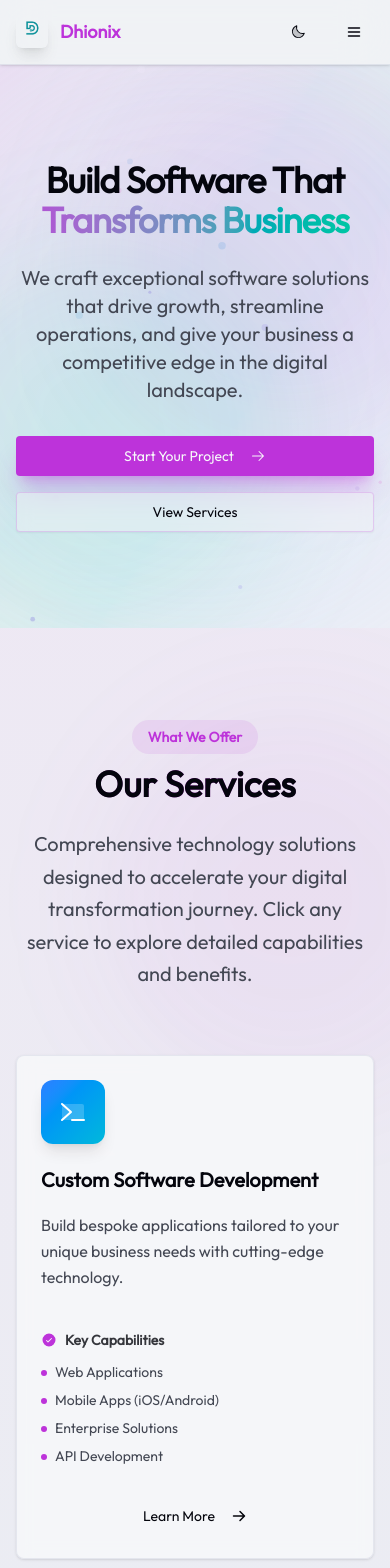
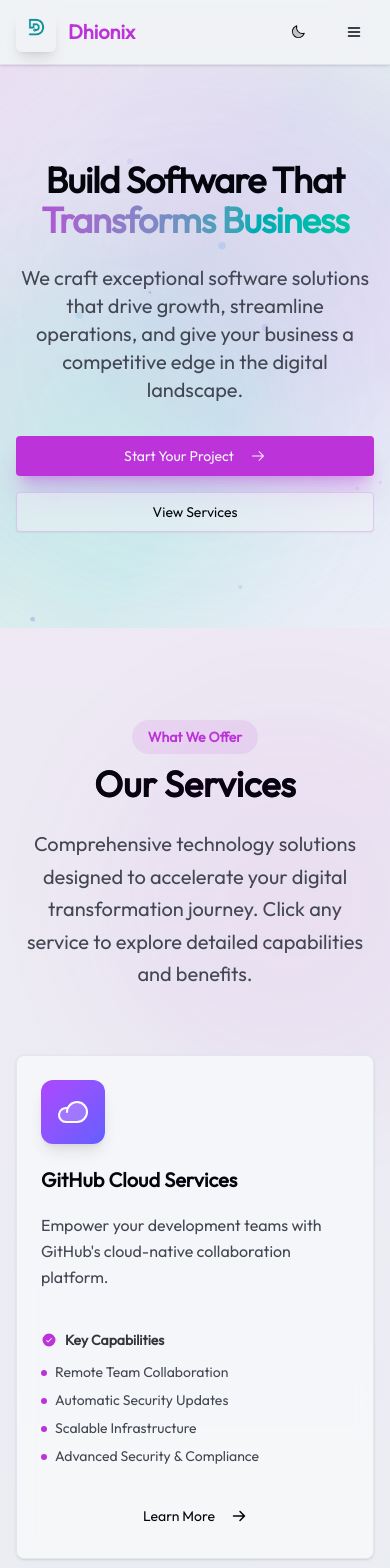
Before and after one commit to tech-roll/project-k, a React (Vite) app: page / in a window 390 px wide. Shown: the top 1568 px of the page. Built offline with nearby package versions, Linux system fonts and the light colour scheme.

Commit message:
Refactor services list and improve layout in ServicesView and App components

```diff
--- a/src/App.tsx
+++ b/src/App.tsx
@@ -159,17 +159,6 @@
 
   const services = [
     {
-      icon: Terminal,
-      title: "Custom Software Development",
-      shortDescription: "Build bespoke applications tailored to your unique business needs with cutting-edge technology.",
-      description: "Transform your vision into reality with custom-built software solutions designed specifically for your business challenges. Our expert developers leverage modern frameworks and best practices to create scalable, maintainable applications.",
-      features: ["Web Applications", "Mobile Apps (iOS/Android)", "Enterprise Solutions", "API Development", "Progressive Web Apps", "Cross-Platform Solutions"],
-      benefits: "Accelerated time-to-market with scalable, maintainable code architecture that grows with your business.",
-      scenarios: "E-commerce platforms, SaaS applications, mobile-first solutions, internal business tools",
-      techStack: ["React/Next.js", "Node.js", "Python/Django", "React Native", ".NET Core", "Microservices"],
-      color: "from-blue-500 to-cyan-500"
-    },
-    {
       icon: Cloud,
       title: "GitHub Cloud Services",
       shortDescription: "Empower your development teams with GitHub's cloud-native collaboration platform.",
@@ -245,17 +234,6 @@
       scenarios: "Legacy application modernization, data center consolidation, microservices transformation, hybrid cloud strategy",
       techStack: ["Kubernetes", "Docker", "Terraform", "AWS/Azure/GCP", "Service Mesh", "Cloud Native Tools"],
       color: "from-orange-500 to-red-500"
-    },
-    {
-      icon: Rocket,
-      title: "Digital Transformation",
-      shortDescription: "Drive business growth through strategic technology innovation and automation.",
-      description: "Strategic technology consulting to modernize your business processes, automate workflows, and leverage data analytics to drive growth and competitive advantage in the digital age.",
-      features: ["Process Automation", "Data Analytics & BI", "System Integration", "Technology Strategy", "AI/ML Implementation", "Change Management"],
-      benefits: "Streamlined operations with data-driven insights, automated workflows, reduced manual effort, and measurable ROI.",
-      scenarios: "Business process reengineering, digital-first initiatives, competitive advantage through technology, industry 4.0",
-      techStack: ["Power BI", "RPA Tools", "AI/ML Platforms", "Integration Platforms", "Analytics Tools", "Low-Code Platforms"],
-      color: "from-pink-500 to-rose-500"
     }
   ]
 
@@ -280,11 +258,11 @@
         <div className="max-w-7xl mx-auto px-4 sm:px-6 lg:px-8">
           <div className="flex justify-between items-center h-16">
             {/* Logo + Company Name */}
-            <div className="flex items-center gap-3 whitespace-nowrap">
-              <div className="h-8 w-8 sm:h-10 sm:w-10 flex items-center justify-center">
+            <div className="flex items-center gap-3">
+              <div className="h-10 w-10 flex items-center justify-center flex-shrink-0">
                 <img src={logo} alt="Dhionix Logo" className="h-full w-full rounded-lg object-cover shadow-lg" />
               </div>
-              <h1 className="text-lg sm:text-xl font-bold text-primary select-none">Dhionix</h1>
+              <h1 className="text-xl font-bold text-primary select-none leading-none">Dhionix</h1>
             </div>
 
             {/* Right side - All menu options */}
@@ -996,11 +974,11 @@
           <div className="grid md:grid-cols-12 gap-8 lg:gap-12">
             {/* Company Info - Spans 5 columns */}
             <div className="md:col-span-12 lg:col-span-5">
-              <div className="flex items-center gap-3 whitespace-nowrap mb-6" style={{ minHeight: '2rem' }}>
-                <div className="h-10 w-10 flex items-center justify-center">
+              <div className="flex items-center gap-3 mb-6">
+                <div className="h-10 w-10 flex items-center justify-center flex-shrink-0">
                   <img src={logo} alt="Dhionix Logo" className="h-full w-full rounded-lg object-cover shadow-lg" />
                 </div>
-                <h3 className="text-2xl font-bold text-background select-none">Dhionix IT Solutions</h3>
+                <h3 className="text-2xl font-bold text-background select-none leading-none">Dhionix IT Solutions</h3>
               </div>
               <p className="text-background/80 mb-6 text-lg leading-relaxed max-w-md">
                 Building exceptional software solutions that drive business growth and innovation.
--- a/src/components/ServicesView.tsx
+++ b/src/components/ServicesView.tsx
@@ -26,19 +26,6 @@
 export function ServicesView({ onBack }: ServicesViewProps) {
   const { theme, toggleTheme } = useTheme()
   const devopsServices = [
-    {
-      icon: Terminal,
-      title: "Custom Software Development",
-      description: "End-to-end software development services tailored to your business needs.",
-      features: [
-        "Full-stack web applications",
-        "Mobile app development (iOS & Android)",
-        "Progressive Web Apps (PWA)",
-        "API design and development",
-        "Legacy system modernization",
-        "Microservices architecture"
-      ]
-    },
     {
       icon: CloudArrowUp,
       title: "Cloud Infrastructure & Migration",
@@ -181,18 +168,6 @@
       useCases: ["Auto DevOps", "Pipeline as code", "Security testing"]
     },
     {
-      name: "CircleCI",
-      category: "CI/CD Automation",
-      description: "Cloud-native CI/CD platform for modern software teams",
-      useCases: ["Fast builds", "Parallel testing", "Docker layer caching"]
-    },
-    {
-      name: "Travis CI",
-      category: "CI/CD Automation",
-      description: "Continuous integration service for open source and private projects",
-      useCases: ["GitHub integration", "Multi-language support", "Build matrix"]
-    },
-    {
       name: "Azure Pipelines",
       category: "CI/CD Automation",
       description: "Cloud-based CI/CD service from Microsoft",
@@ -245,12 +220,6 @@
       category: "Infrastructure as Code",
       description: "AWS-native infrastructure provisioning service",
       useCases: ["AWS resources", "Stack management", "Template-based deployment"]
-    },
-    {
-      name: "Pulumi",
-      category: "Infrastructure as Code",
-      description: "Modern infrastructure as code using familiar programming languages",
-      useCases: ["Multi-cloud deployment", "Programmatic infrastructure", "Cloud automation"]
     }
   ]
 
@@ -643,28 +612,23 @@
         </div>
       </section>
 
-      <section className="py-16 sm:py-24 bg-gradient-to-br from-primary/5 via-background to-accent/10">
-        <div className="max-w-4xl mx-auto px-4 sm:px-6 lg:px-8 text-center">
-          <h2 className="text-3xl sm:text-4xl font-bold text-foreground mb-6">
+      <section className="py-12 bg-gradient-to-br from-primary/5 via-background to-accent/10">
+        <div className="max-w-3xl mx-auto px-4 sm:px-6 lg:px-8 text-center">
+          <h2 className="text-2xl sm:text-3xl font-bold text-foreground mb-4">
             Ready to Transform Your DevOps?
           </h2>
-          <p className="text-xl text-muted-foreground mb-8">
-            Let's discuss how we can help modernize your development and deployment processes
+          <p className="text-lg text-muted-foreground mb-6">
+            Let's discuss how we can help modernize your development processes
           </p>
-          <div className="flex flex-col sm:flex-row gap-4 justify-center">
-            <Button size="lg" onClick={onBack}>
-              Get Started
-            </Button>
-            <Button size="lg" variant="outline" onClick={onBack}>
-              Contact Us
-            </Button>
-          </div>
+          <Button size="lg" onClick={onBack}>
+            Get Started
+          </Button>
         </div>
       </section>
 
-      <footer className="bg-foreground text-background py-8">
+      <footer className="bg-foreground text-background py-6">
         <div className="max-w-7xl mx-auto px-4 sm:px-6 lg:px-8 text-center">
-          <p className="text-background/80">© 2024 Dhionix IT Solutions. All rights reserved.</p>
+          <p className="text-background/80 text-sm">© 2024 Dhionix IT Solutions. All rights reserved.</p>
         </div>
       </footer>
     </div>
```
